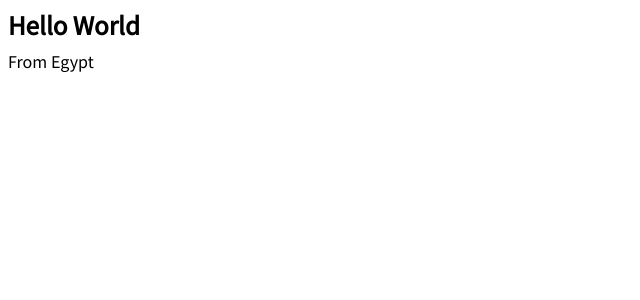
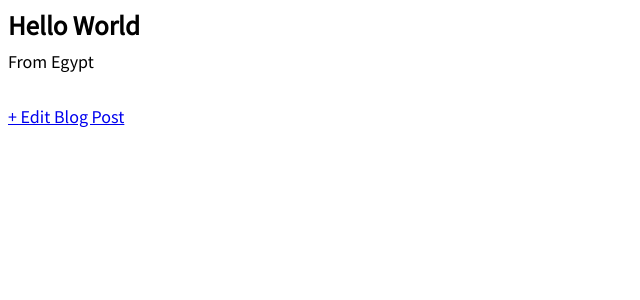
Before and after one commit to ahmed-h-morgan/Django_for_beginners, a Django app: page /post/1/ in a window 1280 px wide. Shown: the part 126-426 px from the top of the page, without its empty margins (0-640 px from the left). Run offline with Django 5.2, Linux system fonts and the light colour scheme; data comes from the database, SQL or seed files in the repository.

Commit message:
update the post_detail page to add a link to the edit_post page using the post pk

```diff
--- a/blog/templates/post_detail.html
+++ b/blog/templates/post_detail.html
@@ -1,8 +1,12 @@
 {% extends "base.html" %}
 
 {% block content %}
+
     <div class="post-entry">
         <h2>{{ post.title }}</h2>
         <p>{{ post.body }}</p>
     </div>
+
+    <a href="{% url 'post_edit' post.pk %}"> + Edit Blog Post</a>
+
 {% endblock content %}
```
